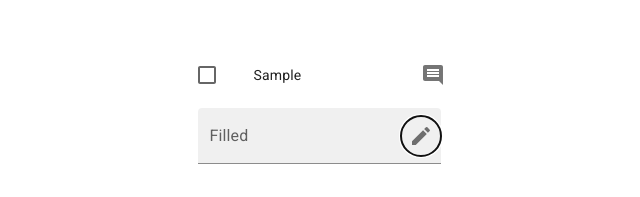
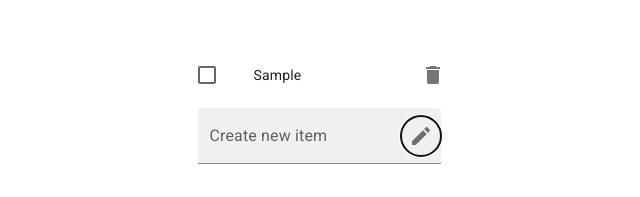
Before and after one commit to chilejay7/Material-UI-To-Do-List, a React (Vite) app: page / in a window 1280 px wide. Both pictures are taken after typing "Sample" into the empty fields and a click on the button "toggle password visibility". Shown: the part 351-548 px from the top of the page, without its empty margins (321-961 px from the left). Built offline with nearby package versions, Linux system fonts and the light colour scheme.

Commit message:
item icon updated

```diff
--- a/src/TodoForm.jsx
+++ b/src/TodoForm.jsx
@@ -20,7 +20,7 @@ export default function TodoForm({ addTodo }) {
     return (
         <form onSubmit={ handleSubmit }>
             <ListItem>
-                <TextField id="filled-basic" label="Filled" variant="filled" onChange={handleChange} value={text}
+                <TextField id="filled-basic" label="Create new item" variant="filled" onChange={handleChange} value={text}
                     InputProps={{
                         endAdornment: (
                             <InputAdornment position="end">
--- a/src/TodoItem.jsx
+++ b/src/TodoItem.jsx
@@ -4,7 +4,8 @@ import ListItemIcon from '@mui/material/ListItemIcon';
 import ListItemText from '@mui/material/ListItemText';
 import Checkbox from '@mui/material/Checkbox';
 import IconButton from '@mui/material/IconButton';
-import CommentIcon from '@mui/icons-material/Comment';
+import DeleteIcon from '@mui/icons-material/Delete';
+
 
 export default function TodoItem({ todo, remove, toggle }) {
 
@@ -18,7 +19,7 @@ export default function TodoItem({ todo, remove, toggle }) {
         <ListItem
             secondaryAction={
                 <IconButton edge="end" aria-label="comments" onClick={removeTodo}>
-                    <CommentIcon />
+                    <DeleteIcon />
                 </IconButton>
             }
             disablePadding
```
